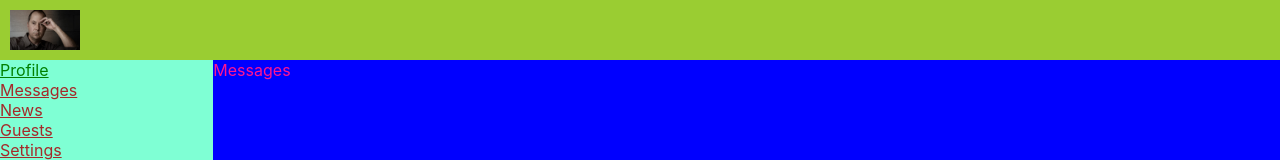
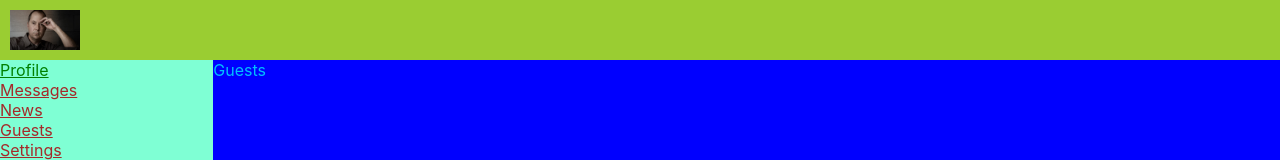
Before and after one commit to theDiligentStudent/react_with_dima_01, a React (Create React App) app in the folder my-app/: page /Guests in a window 1280 px wide. Shown: the top 162 px of the page. Built offline with nearby package versions, Linux system fonts and the light colour scheme.

Commit message:
Lesson 19  ---- 16/06/24 --- Посмотрел Ур. Димы -- часть попробовал поделать САМ. Мне кажется - материал - более-менее Усвоил.

```diff
--- a/my-app/package.json
+++ b/my-app/package.json
@@ -8,6 +8,7 @@
     "@testing-library/user-event": "^13.5.0",
     "react": "^18.3.1",
     "react-dom": "^18.3.1",
+    "react-router-dom": "^6.23.1",
     "react-scripts": "5.0.1",
     "web-vitals": "^2.1.4"
   },
--- a/my-app/src/App.js
+++ b/my-app/src/App.js
@@ -1,13 +1,18 @@
 import React from 'react';
+import { BrowserRouter, Routes, Route } from 'react-router-dom';
 import './App.css';
 
 import Header from './components/Header/Header';
 import Sidebar from './components/Sidebar/Sidebar';
 import Profile from './components/Profile/Profile';
 import Dialogues from './components/Dialogues/Dialogues';
+import Guests from './components/components_sidebar/Guests/Guests';
+import News from './components/components_sidebar/News/News';
+import Settings from './components/components_sidebar/Settings/Settings';
 
 const App = () => {
   return (
+    <BrowserRouter>
       <div className='app-wrapper'>
         <Header />
         <Sidebar />
@@ -15,11 +20,19 @@ const App = () => {
         {/* <Profile /> */}
 
         {/* создаю НОВУЮ Ком.-у для Сообщений */}
+
         <div className='wrapper-content'>
-        <Dialogues />
-
+          <Routes>
+            <Route path='/Profile' element={<Profile />} />
+            <Route path='/Dialogues' element={<Dialogues />} />
+            {/* <Route path='//components_sidebar/Guests/Guests' element={Guests} /> */}
+            <Route path='/News' element={<News />} />
+            <Route path='/Guests' element={<Guests />} />
+            <Route path='/Settings' element={<Settings/>}/>
+          </Routes>
         </div>
       </div>
+    </BrowserRouter>
   );
 };
 
--- a/my-app/src/components/Sidebar/Sidebar.jsx
+++ b/my-app/src/components/Sidebar/Sidebar.jsx
@@ -10,19 +10,19 @@ const Sidebar = () => {
   return (
     <nav className={s.nav}>
       <div className={`${s.item} ${s.active}`}>
-        <a href='#'>Profile</a>
+        <a href='/Profile'>Profile</a>
       </div>
       <div className={s.item}>
-        <a href='#'>Messages</a>
+        <a href='/Dialogues'>Messages</a>
       </div>
       <div className={s.item}>
-        <a href='#'>News</a>
+        <a href='/News'>News</a>
       </div>
       <div className={s.item}>
-        <a href='#'>Guests</a>
+        <a href='/Guests'>Guests</a>
       </div>
       <div className={s.item}>
-        <a href='#'>Settings</a>
+        <a href='/Settings'>Settings</a>
       </div>
     </nav>
   );
--- /dev/null
+++ b/my-app/src/components/components_sidebar/Guests/Guests.jsx
@@ -0,0 +1,8 @@
+import React from 'react';
+import s from './Guests.module.css'
+
+const Guests = () => {
+  return <div className={s.guests_color}>Guests</div>;
+};
+
+export default Guests;
--- /dev/null
+++ b/my-app/src/components/components_sidebar/Guests/Guests.module.css
@@ -0,0 +1,4 @@
+
+.guests_color {
+    color: deepskyblue;
+}
--- /dev/null
+++ b/my-app/src/components/components_sidebar/News/News.jsx
@@ -0,0 +1,8 @@
+import React from 'react';
+import s from './News.module.css';
+
+const News = () => {
+  return <div className={s.news_color}>News</div>;
+};
+
+export default News;
--- /dev/null
+++ b/my-app/src/components/components_sidebar/News/News.module.css
@@ -0,0 +1,4 @@
+
+.news_color {
+    color:antiquewhite
+}
--- /dev/null
+++ b/my-app/src/components/components_sidebar/Settings/Settings.jsx
@@ -0,0 +1,11 @@
+import React from "react";
+
+import s from './Settings.module.css'
+
+const Settings = () => {
+    return (
+        <div className={s.settings_color}>Settings</div>
+    )
+}
+
+export default Settings
--- /dev/null
+++ b/my-app/src/components/components_sidebar/Settings/Settings.module.css
@@ -0,0 +1,3 @@
+.settings_color {
+    color:chartreuse
+}
```
Also changed, not shown: 1 other file (tests, documents, lock files or other folders). Lines whose indentation alone changed are shown as unchanged.
